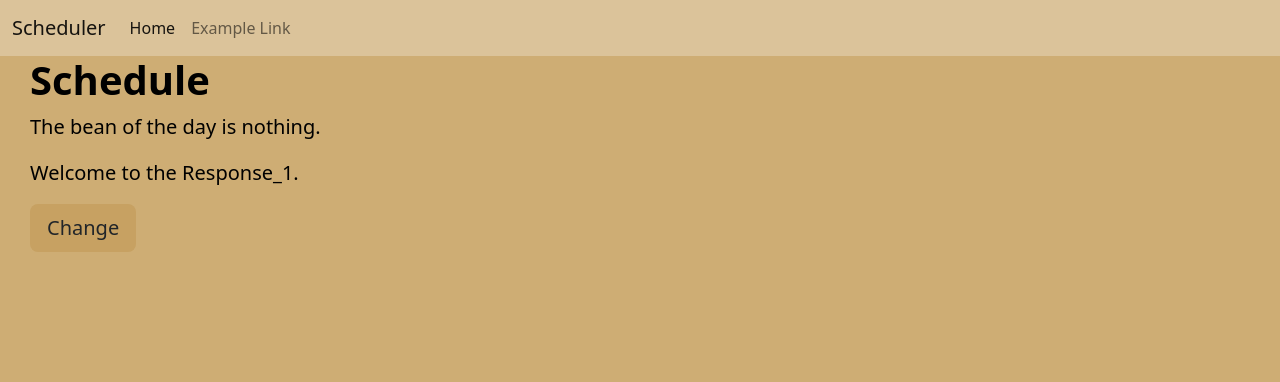
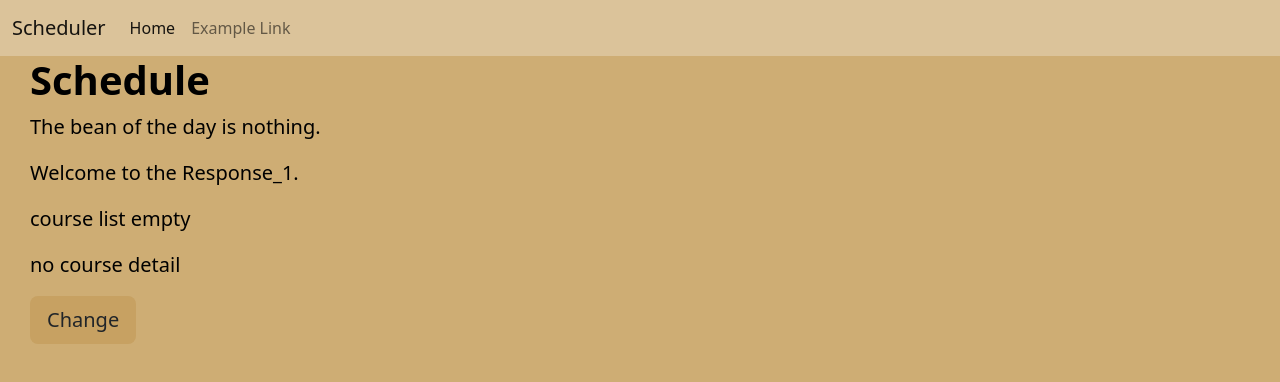
Before and after one commit to irather/Guelph-Scheduler-App, a React (Create React App) app in the folder scheduler-app/: page / in a window 1280 px wide. Shown: the top 382 px of the page. Built offline with nearby package versions, Linux system fonts and the light colour scheme; no server answers; the HTML template or start-up script is replaced by a standard one.

Commit message:
Update App.js

```diff
--- a/scheduler-app/src/App.js
+++ b/scheduler-app/src/App.js
@@ -4,9 +4,10 @@ import './App.css';
 import axios from 'axios';
 
 function App() {
-  const [currentTime, setCurrentTime] = useState(0)
   const [profileData, setProfileData] = useState("nothing")
   const [response, setResponse] = useState("Response_1")
+  const [course, setCourse] = useState("course list empty")
+  const [courseDetails, setCourseDetails] = useState("no course detail")
 
   //this is how we'll call functions from the flask backend
   useEffect(() => {
@@ -21,10 +22,23 @@ function App() {
     });
   }, []);
 
+  useEffect(() => {
+    fetch('/api/getCourseList').then(res => res.json()).then(data => {
+      setCourse(data.list);
+    });
+  }, []);
+
+  useEffect(() => {
+    fetch('/api/course/<course>/section/<section>').then(res => res.json()).then(data => {
+      setCourseDetails("");
+    });
+  }, []);
+
   const handleClick = async () => {
-    const response = await axios.get('/api/response_1')
+    const response = await axios.get('/api/course/<course>/section/<section>')
     console.log(JSON.stringify(response));
-    setResponse(response.data.body);
+    setCourse(JSON.stringify(response.data.course_name_section));
+    setCourseDetails(JSON.stringify(response.data.meetings));
   }
 
   return (
@@ -48,6 +62,9 @@ function App() {
         <h2>Schedule</h2>
         <p>The bean of the day is {profileData}.</p>
         <p>Welcome to the {response}.</p>
+        <p>{course}</p>
+        <p>{courseDetails}</p>
+
 
         <button onClick={handleClick} type="button" className="btn btn-lg">Change</button>
       </div>
```
